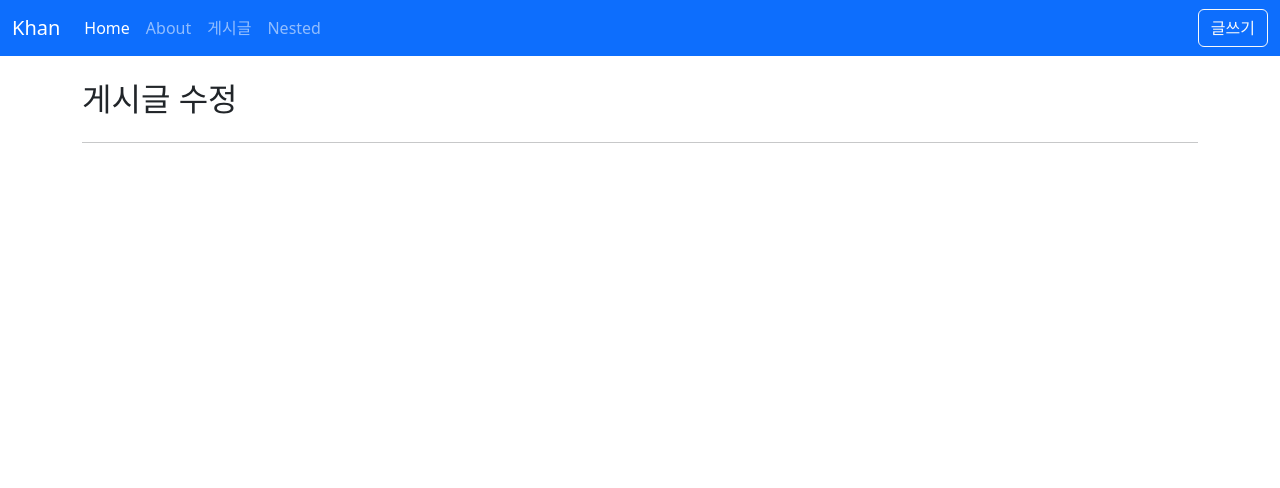
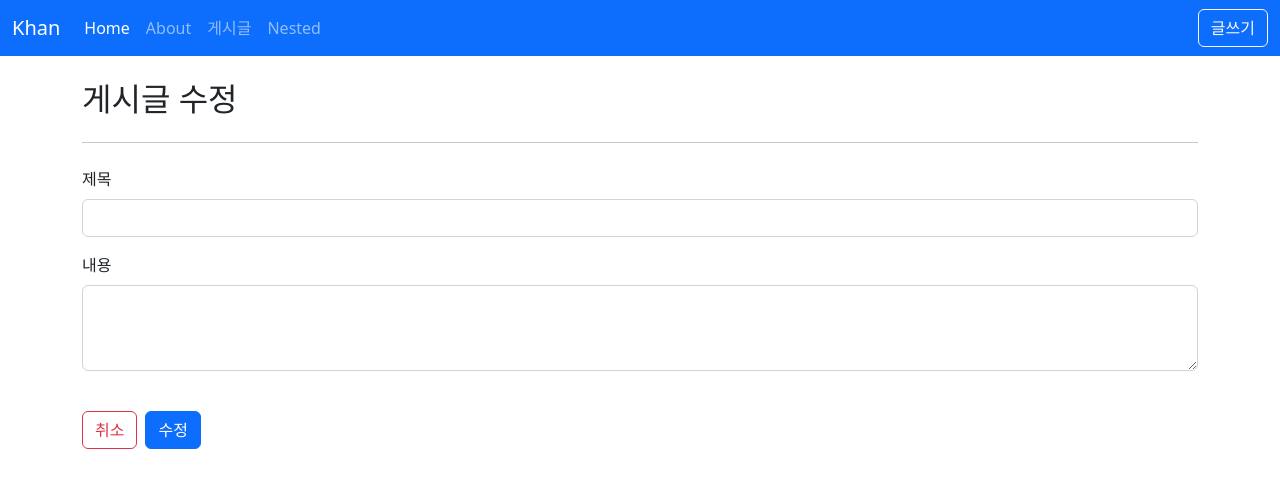
Before and after one commit to Han-Seung-Chan/vue.js-3, a Vue app: page /posts/edit/1 in a window 1280 px wide. Shown: the top 488 px of the page. Built offline with nearby package versions, Linux system fonts and the light colour scheme.

Commit message:
feat : 수정 페이지 컴포넌트 설정

```diff
--- a/src/views/posts/PostEditView.vue
+++ b/src/views/posts/PostEditView.vue
@@ -2,11 +2,30 @@
   <div>
     <h2>게시글 수정</h2>
     <hr class="my-4" />
+    <form @submit.prevent>
+      <div class="mb-3">
+        <label for="title" class="form-label">제목</label>
+        <input type="text" class="form-control" id="title" />
+      </div>
+      <div class="mb-3">
+        <label for="content" class="form-label">내용</label>
+        <textarea class="form-control" id="content" rows="3"></textarea>
+      </div>
+      <div class="pt-4">
+        <button type="button" class="btn btn-outline-danger me-2" @click="goDetailPage">
+          취소
+        </button>
+        <button class="btn btn-primary">수정</button>
+      </div>
+    </form>
   </div>
 </template>
 
 <script setup>
-console.log(1);
+import { useRouter } from 'vue-router';
+
+const router = useRouter();
+const goDetailPage = () => router.go(-1);
 </script>
 
 <style lang="scss" scoped></style>
```
